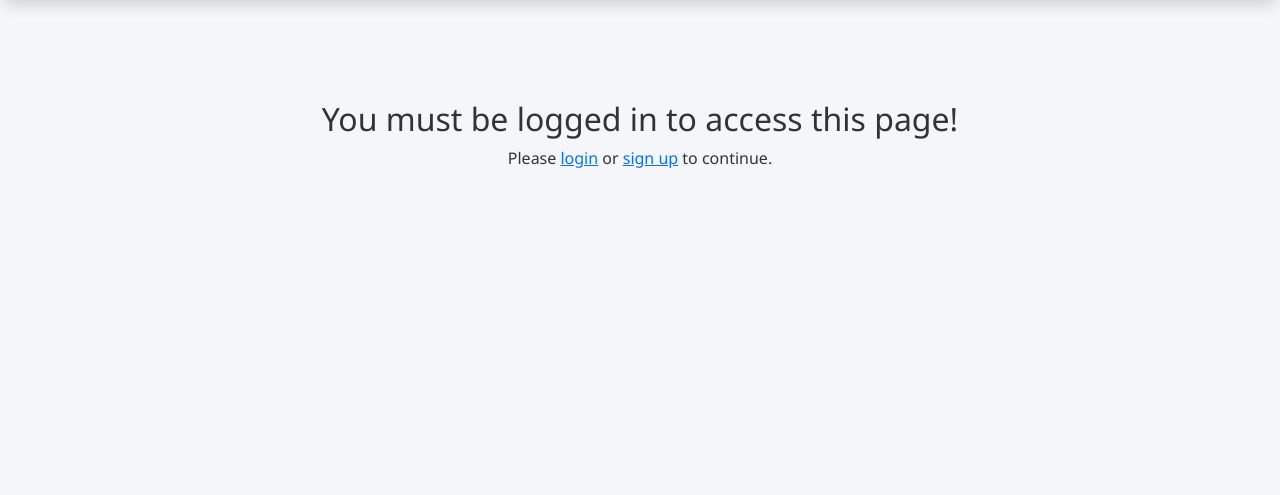
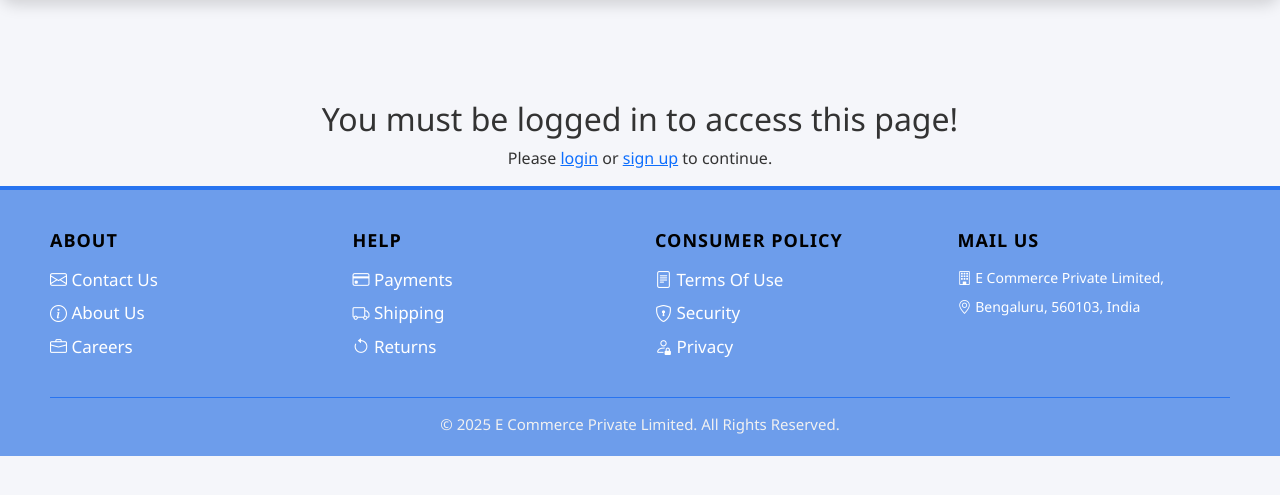
Before and after one commit to dharma212/ecommerce-site, a Django app: page /dashboard/users/ in a window 1280 px wide. Shown: the part 54-549 px from the top of the page. Run offline with Django 5.2, Linux system fonts and the light colour scheme.

Commit message:
add footer , add banner , add products

```diff
--- a/static/css/style.css
+++ b/static/css/style.css
@@ -1608,3 +1608,99 @@ body {
         height: 400px;
     }
 }
+/* =====================================
+   FORCE MOBILE FIX FOR SWIPER BANNER
+===================================== */
+@media (max-width: 767px) {
+    .hero-banner {
+        margin-top: 10px;
+    }
+  /* Swiper main container */
+  .bannerSwiper {
+    width: 100% !important;
+    height: auto !important;
+    overflow: hidden !important;
+  }
+
+  /* Wrapper */
+  .bannerSwiper .swiper-wrapper {
+    height: auto !important;
+  }
+
+  /* Slide */
+  .bannerSwiper .swiper-slide {
+    width: 100% !important;
+    height: auto !important;
+    display: flex !important;
+    align-items: center !important;
+    justify-content: center !important;
+  }
+
+  /* Banner image */
+  .bannerSwiper .swiper-slide img {
+    width: 100% !important;
+    height: 180px !important;   /* 🔥 mobile fixed height */
+    object-fit: cover !important;
+    display: block !important;
+  }
+
+  /* Hide arrows on mobile */
+  .swiper-button-next,
+  .swiper-button-prev {
+    display: none !important;
+  }
+}
+
+/* ============================ */
+/* ====== Footer Section ====== */
+/* ============================ */
+.footer {
+    background: #6d9deb;
+    color: black;
+    padding: 40px 50px 20px;
+    border-top: 4px solid #2874f0;
+}
+
+.footer-content {
+    display: grid;
+    grid-template-columns: repeat(auto-fit, minmax(180px, 1fr));
+    gap: 30px;
+    margin-bottom: 30px;
+}
+
+.footer-section h4 {
+    color: black;
+    margin-bottom: 15px;
+    font-size: 18px;
+    font-weight: 700;
+    letter-spacing: 1px;
+}
+
+.footer-section a,
+.footer-section p {
+    display: block;
+    margin-bottom: 8px;
+    font-size: 17px;
+    font-weight: 450;
+    color: white;
+    text-decoration: none;
+    transition: color 0.2s;
+}
+
+.footer-section a:hover {
+    color: #000;
+}
+
+.footer-bottom {
+    text-align: center;
+    padding-top: 15px;
+    border-top: 1px solid #2874f0;
+    font-size: 15px;
+    color: #f1f1f1;
+}
+
+@media (max-width: 767px){
+    .footer {
+        display: none;
+    }
+}
--- /dev/null
+++ b/template/about.html
@@ -0,0 +1,2 @@
+<h1>About Kevi Rite Hu</h1>
+<p>This is a website where ...</p>
--- a/template/base.html
+++ b/template/base.html
@@ -9,6 +9,8 @@
       integrity="sha384-sRIl4kxILFvY47J16cr9ZwB07vP4J8+LH7qKQnuqkuIAvNWLzeN8tE5YBujZqJLB"
       crossorigin="anonymous"
     />
+    <link rel="stylesheet" href="https://cdn.jsdelivr.net/npm/bootstrap-icons@1.11.1/font/bootstrap-icons.css">
+
     <link rel="stylesheet" href="{% static 'css/style.css'%}" />
     <!-- Swiper CSS -->
     <link
--- a/template/footer.html
+++ b/template/footer.html
@@ -26,3 +26,33 @@
     <span class="cart-count">2</span>
   </a>
 </nav>
+<footer class="footer" role="contentinfo">
+  <div class="footer-content">
+    <div class="footer-section">
+      <h4>ABOUT</h4>
+      <a href="#"><i class="bi bi-envelope"></i> Contact Us</a>
+      <a href="#"><i class="bi bi-info-circle"></i> About Us</a>
+      <a href="#"><i class="bi bi-briefcase"></i> Careers</a>
+    </div>
+    <div class="footer-section">
+      <h4>HELP</h4>
+      <a href="#"><i class="bi bi-credit-card"></i> Payments</a>
+      <a href="#"><i class="bi bi-truck"></i> Shipping</a>
+      <a href="#"><i class="bi bi-arrow-counterclockwise"></i> Returns</a>
+    </div>
+    <div class="footer-section">
+      <h4>CONSUMER POLICY</h4>
+      <a href="#"><i class="bi bi-file-text"></i> Terms Of Use</a>
+      <a href="#"><i class="bi bi-shield-lock"></i> Security</a>
+      <a href="#"><i class="bi bi-person-lock"></i> Privacy</a>
+    </div>
+    <div class="footer-section">
+      <h4>MAIL US</h4>
+      <p style="font-size: 14px"><i class="bi bi-building"></i> E Commerce Private Limited,</p>
+      <p style="font-size: 14px"><i class="bi bi-geo-alt"></i> Bengaluru, 560103, India</p>
+    </div>
+  </div>
+  <div class="footer-bottom">
+    &copy; 2025 E Commerce Private Limited. All Rights Reserved.
+  </div>
+</footer>
--- a/template/header.html
+++ b/template/header.html
@@ -1,6 +1,6 @@
 <link
-  rel="stylesheet"
-  href="https://cdnjs.cloudflare.com/ajax/libs/font-awesome/6.5.1/css/all.min.css"
+rel="stylesheet"
+href="https://cdnjs.cloudflare.com/ajax/libs/font-awesome/6.5.1/css/all.min.css"
 />
 
 <nav class="navbar">
@@ -57,7 +57,7 @@
   <!-- ====================================== -->
   <!-- ========= Product Categories Bar ===== -->
   <!-- ====================================== -->
-{% if user.is_authenticated %}
+  {% if user.is_authenticated %}
   <section class="desktop-only-categories">
     <div class="simple-dropdown">
       <a href="#" class="main-cat-link">
--- a/template/index.html
+++ b/template/index.html
@@ -1,17 +1,7 @@
 {% extends "base.html" %} {% block content %}
-<!-- ===== HERO SECTION (TOP) ===== -->
-{% comment %}
-<section class="hero">
-  <h1>Welcome {{ user.username|default:"to our Store" }}</h1>
-  <p>Best laptop deals • Trusted brands • Fast delivery</p>
-
-  <a href="#products" class="hero-btn"> Explore Deals 🔥 </a>
-</section>
-{% endcomment %}
 <!-- ================================ -->
 <!-- ========= Banner Section ====== -->
 <!-- ================================ -->
-
 {% if user.is_authenticated %}
 <section class="hero-banner">
   <div class="swiper bannerSwiper">
--- a/users/urls.py
+++ b/users/urls.py
@@ -8,4 +8,6 @@ urlpatterns = [
     path('logout/',LogoutView.as_view(),name="logout"),
     path('forgot-password/', ForgotPasswordView.as_view(), name='forgot_password'),
     path("profile/", UserProfileView.as_view(), name="profile"),
+    # path('contact/', ContactFormView.as_view(), name='contact'),
+
 ]
```
Also changed, not shown: template/contact.html (added, +26 -0 lines), users/forms.py (+13 -0 lines), users/models.py (+11 -0 lines), users/views.py (+18 -0 lines), db.sqlite3, media/banner/banner-image.jpeg (added), media/banner/banner2_Uz91gZk.jpg (added), media/products/Dell_DOrjRHo.jpg (added).
